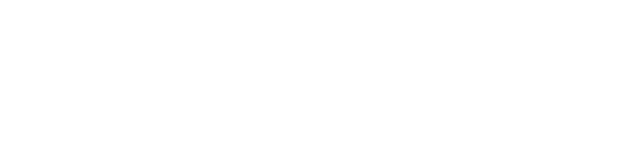
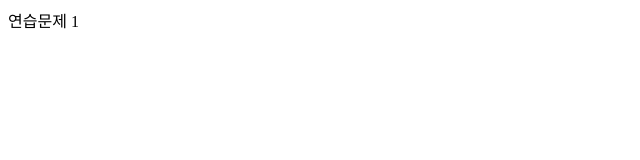
Before and after one commit to copymach/javaScriptex, a plain HTML site: page ex05/sol-1.html in a window 1280 px wide. Shown: the full height of the page, 0-640 px from the left. Drawn offline with Linux system fonts and the light colour scheme.

Commit message:
js pract 01

```diff
--- a/ex05/sol-1.html
+++ b/ex05/sol-1.html
@@ -7,6 +7,11 @@
 	<title>연습문제 1</title>
 </head>
 <body>
-	<script src="js/sol-1.js"></script>
+
+	연습문제 1
+
+
 </body>
+
+<script src="js/sol-1.js"></script>
 </html>
```
